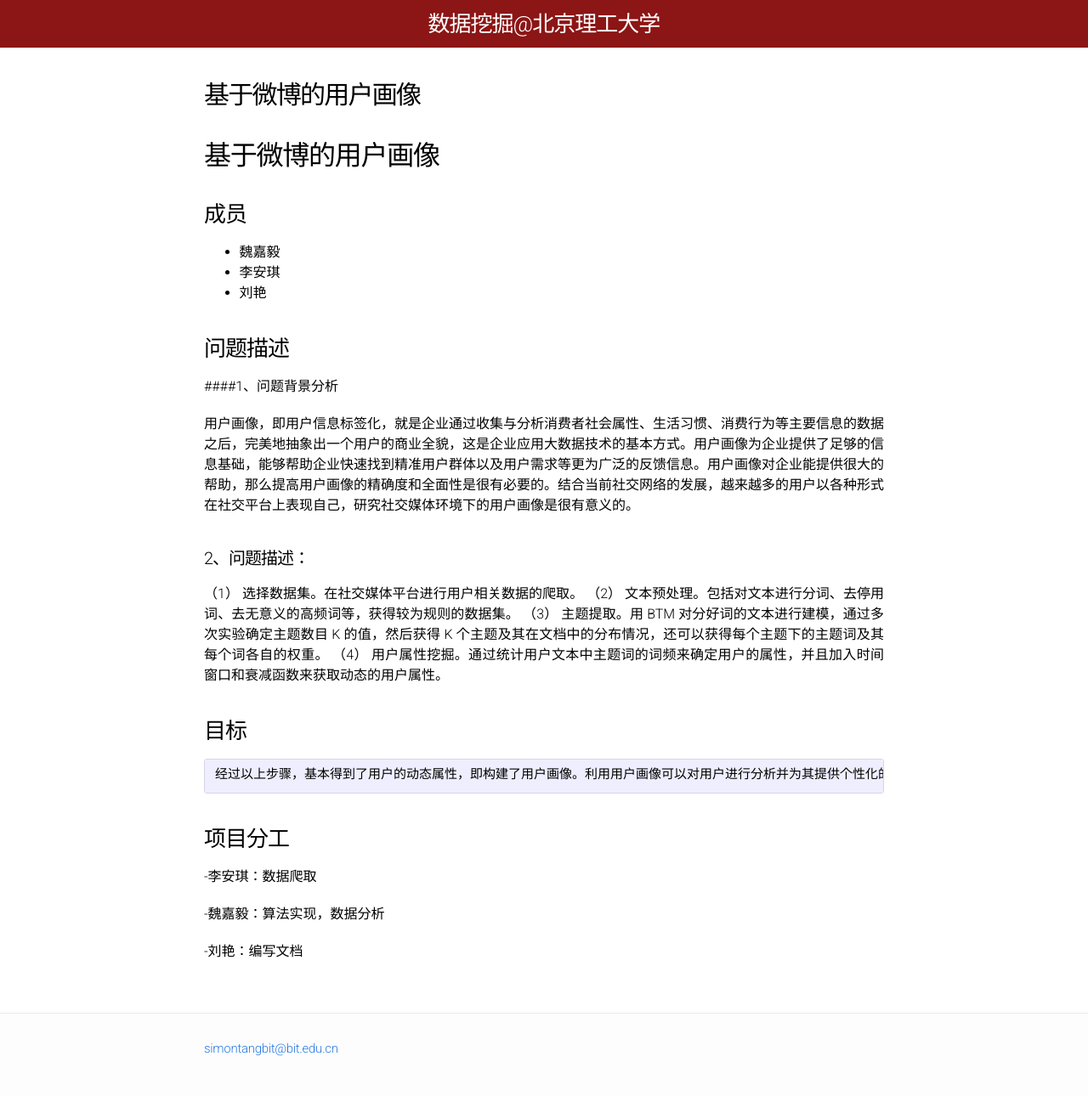
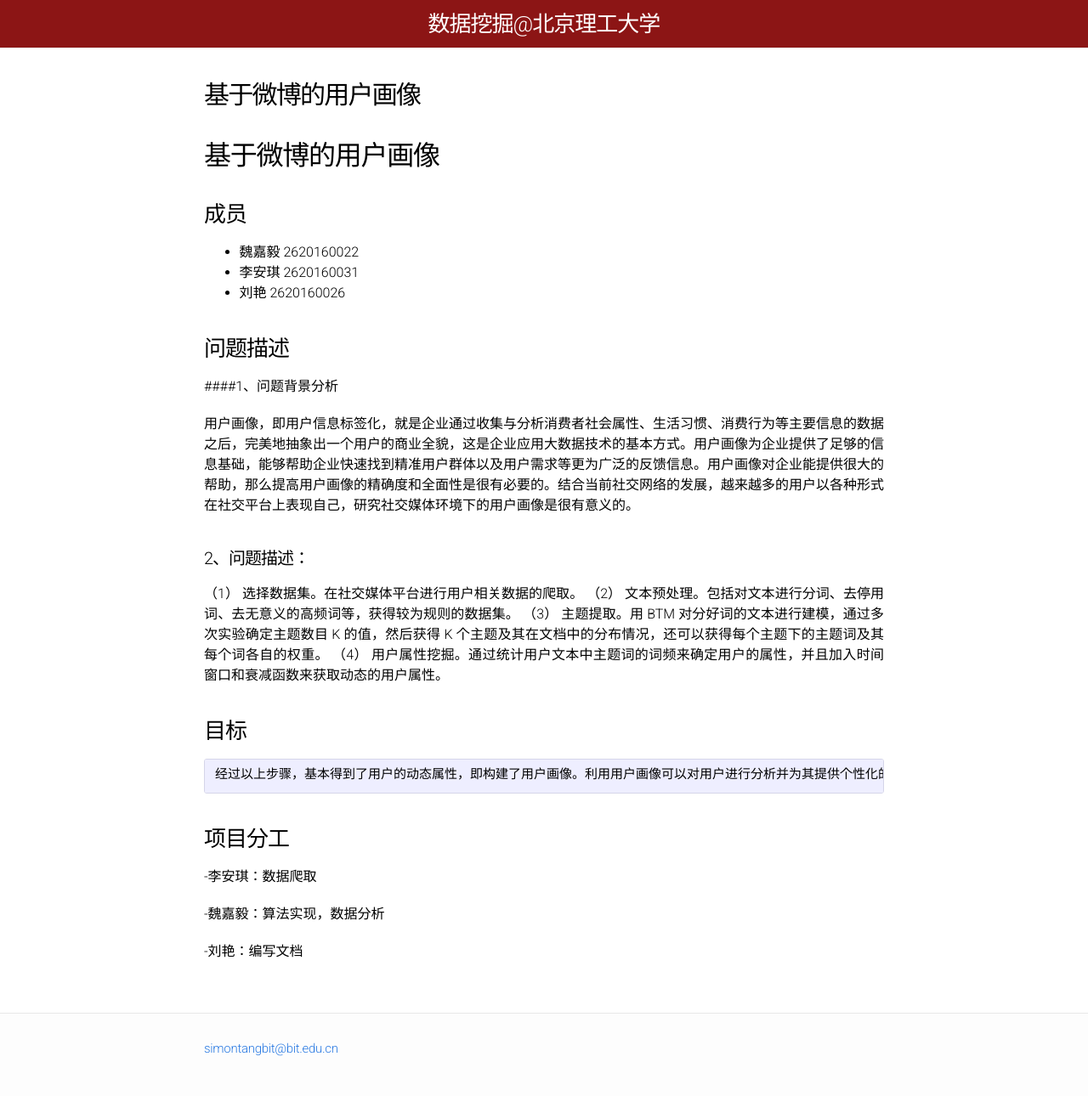
Before and after one commit to BITDM/bitdm.github.io, a Jekyll site: the page built from 2017/projects/P04/proposal.md, in a window 1280 px wide. Shown: the whole page at 85% size. Built offline with Jekyll 4.4.1, drawn with Linux system fonts in a browser that asks for light colours; our own code applies the rules of GitHub Pages for plain Markdown files.

Commit message:
Update proposal.md

```diff
--- a/2017/projects/P04/proposal.md
+++ b/2017/projects/P04/proposal.md
@@ -8,9 +8,9 @@
 
 ### 成员
 
-- 魏嘉毅
-- 李安琪
-- 刘艳
+- 魏嘉毅 2620160022
+- 李安琪 2620160031
+- 刘艳  2620160026
 
 
 ### 问题描述
```
